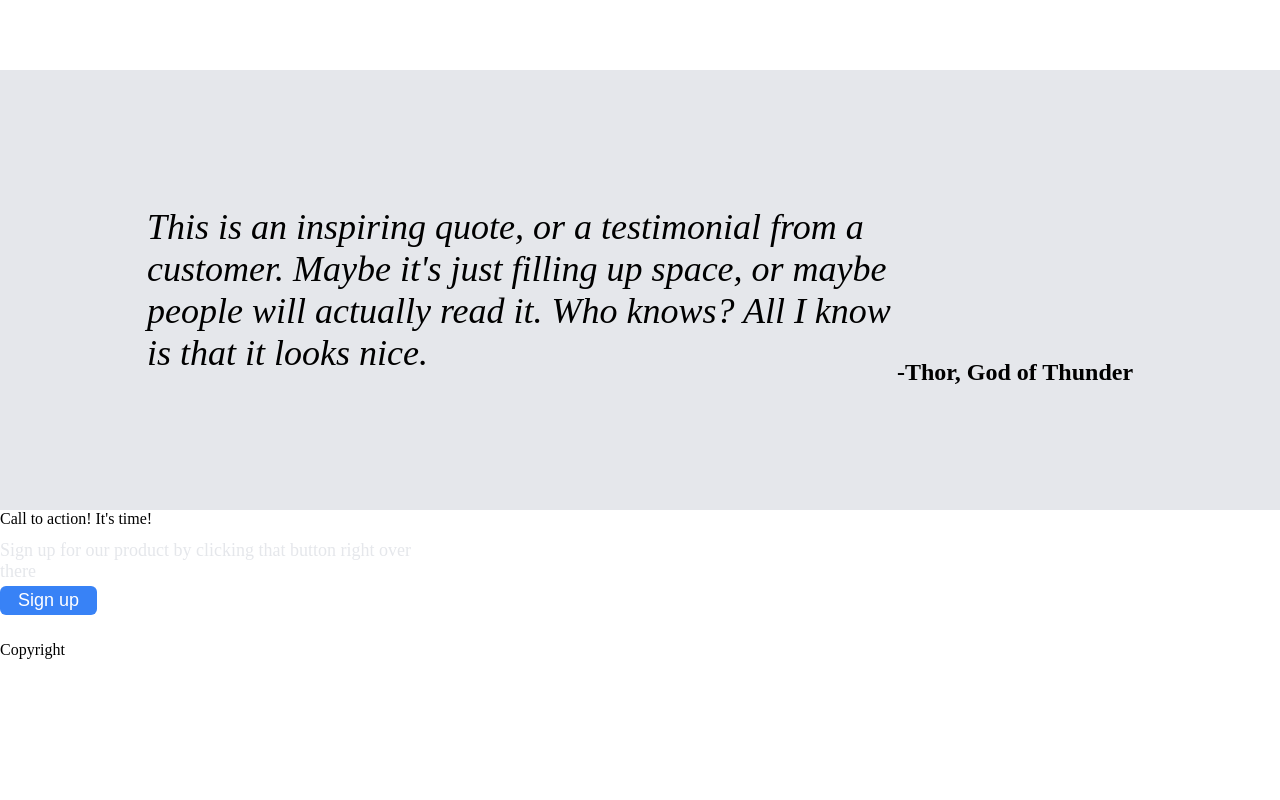
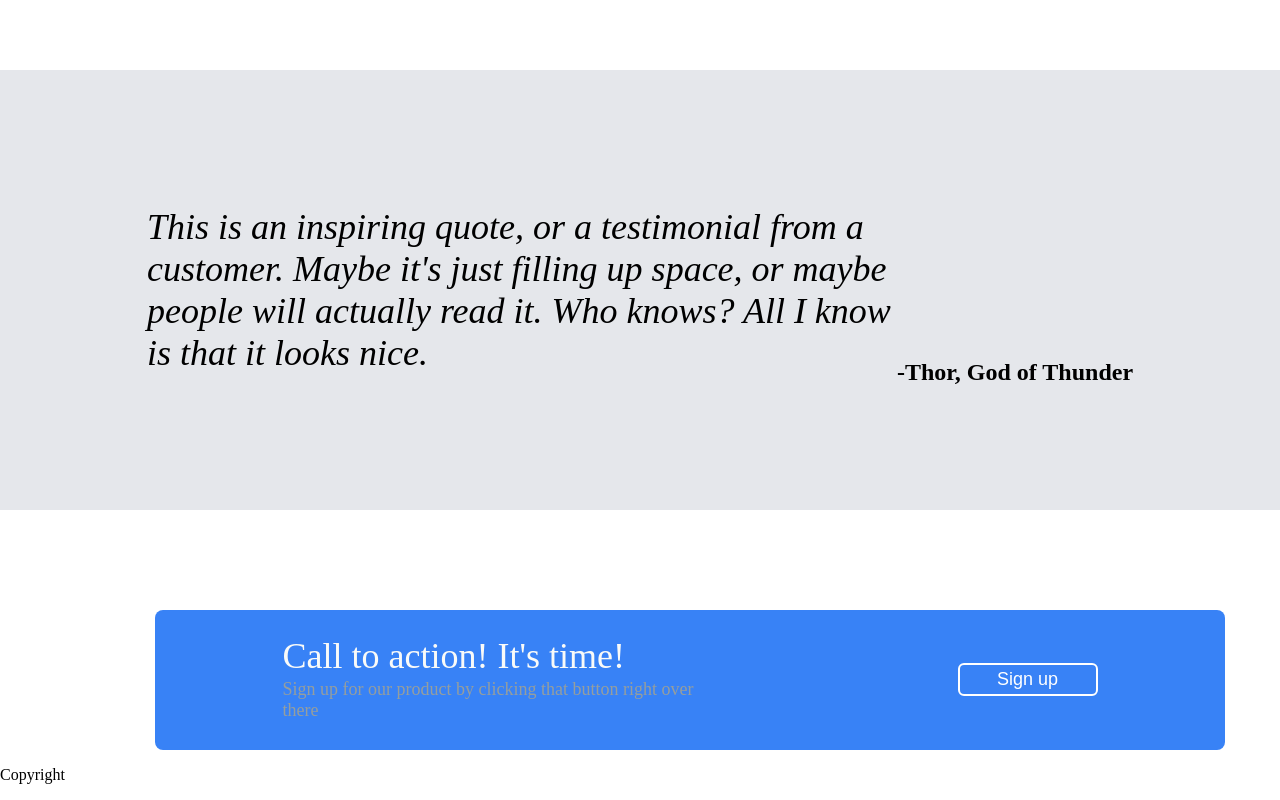
Before and after one commit to TGGavin/landing-page-project, a plain HTML site: page index.html in a window 1280 px wide. Shown: the part 920-1720 px from the top of the page. Before the commit the page ends 1595 px from the top, so only its background shows below. Drawn offline with Linux system fonts and the light colour scheme.

Commit message:
Made button elements wider, colored text within sign up box, aligned and center everything within sign up sector

```diff
--- a/index.html
+++ b/index.html
@@ -67,11 +67,14 @@
             <p class="credit-text">-Thor, God of Thunder</p>
         </section>
 
-        <section>
-            <div>
+        <section class="sign-sect">
+            <div class="su-box">
+            <div class="sign-items">
                 <span>Call to action! It's time!</span>
-                <p class="subtext">Sign up for our product by clicking that button right over there</p>
-                <button>Sign up</button>
+                <p class="subtext sign-text">Sign up for our product by clicking that button right over there</p>
+
+            </div>
+            <button class="su-button">Sign up</button>
             </div>
         </section>
     </main>
--- a/style.css
+++ b/style.css
@@ -1,5 +1,3 @@
-/* Things to do
-to be updated */
 
 body {
     box-sizing: border-box;
@@ -8,11 +6,14 @@ body {
     margin: 0px;
 }
 
-.subtext {
+.subtext, .sign-text {
     font-size: 18px;
     color: #E5E7EB;
+    margin: 12px 0px 4px 0px;
+}
+
+.subtext {
     max-width: 420px;
-    margin: 12px 0px 4px 0px;
 }
 
 .mid-sect .shelf .subtext {
@@ -59,11 +60,11 @@ header {
 button {
     font-size: 18px;
     background-color: #3882f6;
-    padding: 4px 18px 4px 18px;
+    padding: 4px 26px 4px 26px;
     border-radius: 6px;
     color: white;
     border: 0px;
-    margin-bottom: 10px;
+    flex: 0 0 0;
 }
 
 ul, ol {
@@ -145,3 +146,44 @@ a {
     font-weight: bolder;
     font-size: 24px;
 }
+
+.sign-sect {
+    display: flex;
+    justify-content: center;
+    align-items: center;
+}
+
+.su-box {
+    background-color: #3882f6;
+    border-radius: 8px;
+    display: flex;
+    width: 1070px;
+    height: 140px;
+    justify-content: space-around;
+    align-items: center;
+    margin: 100px 0px 0px 100px;
+}
+
+.sign-items {
+    display: flex;
+    flex-flow: column;
+
+}
+
+.sign-text {
+    color:rgb(149, 158, 158);
+    margin-top: 2px;
+}
+
+
+.su-button {
+    border: solid 2px white;
+    align-self: center;
+    min-width: 140px;
+}
+
+.su-box span {
+    font-size: 36px;
+    color: #F9FAF8;
+    margin-bottom: 0px;
+}
```
